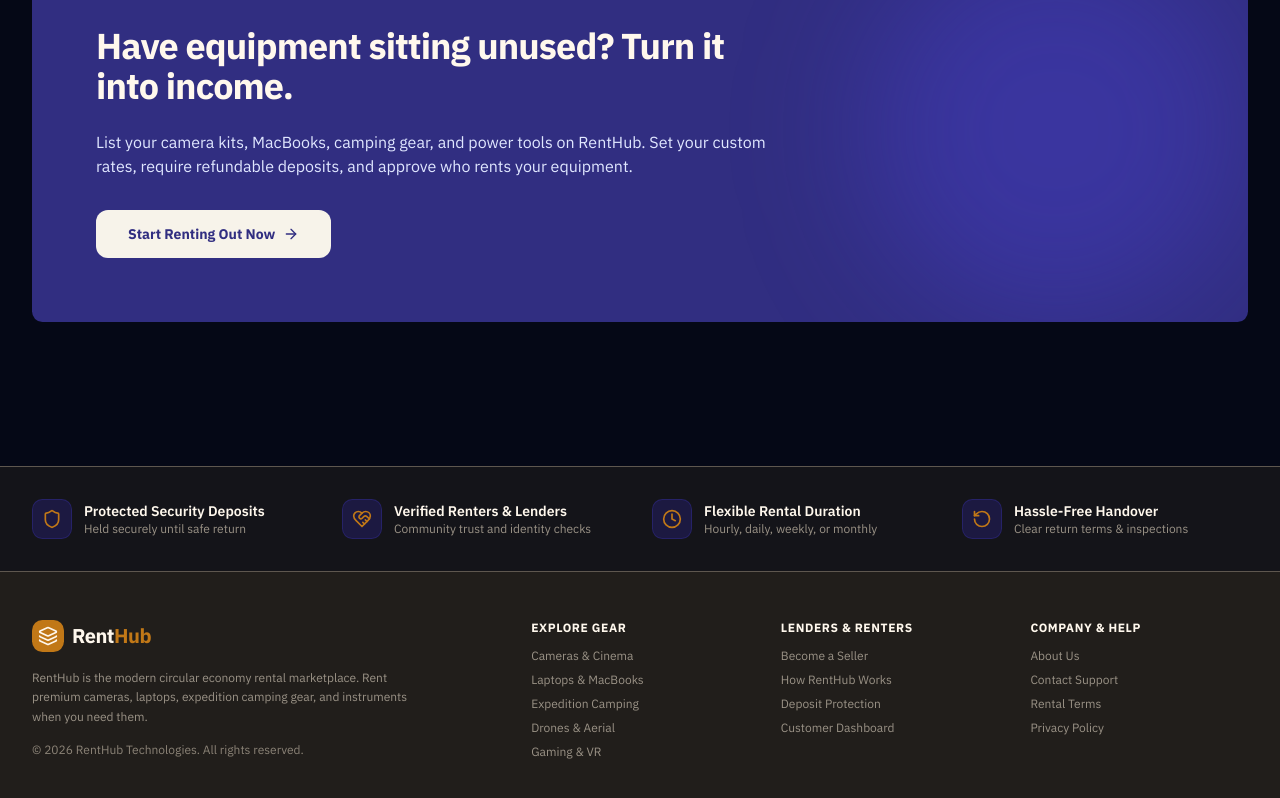
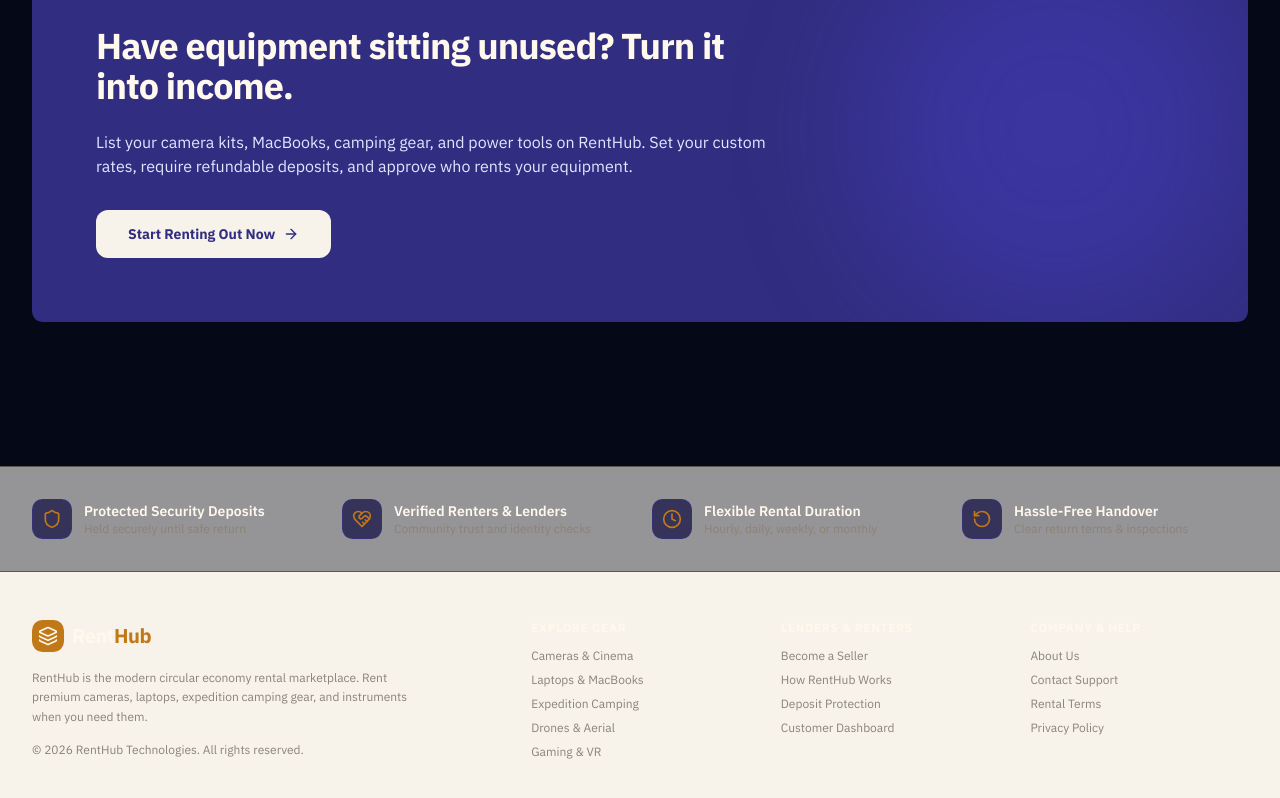
Before and after one commit to BijayLamichhane/Project_Ecommerce, a React (Vite) app in the folder client/: page / in a window 1280 px wide. Shown: the part 1876-2674 px from the top of the page. Built offline with nearby package versions, Linux system fonts and the light colour scheme; no server answers.

Commit message:
Propagate gear-check theme through core UI

```diff
--- a/client/src/components/layout/Footer.tsx
+++ b/client/src/components/layout/Footer.tsx
@@ -4,7 +4,7 @@ import { Layers, Shield, Clock, RotateCcw, HeartHandshake } from "lucide-react";
 
 export function Footer() {
   return (
-    <footer className="bg-slate-900 text-slate-400 text-sm mt-20 border-t border-slate-800">
+    <footer className="bg-[#F7F3EA] text-[#8B8377] text-sm mt-20 border-t border-slate-800">
       {/* Value props strip */}
       <div className="border-b border-slate-800 py-8 bg-slate-950/40">
         <div className="max-w-7xl mx-auto px-4 sm:px-6 lg:px-8">
@@ -15,7 +15,7 @@ export function Footer() {
               </div>
               <div>
                 <h4 className="text-white text-sm font-semibold">Protected Security Deposits</h4>
-                <p className="text-xs text-slate-400">Held securely until safe return</p>
+                <p className="text-xs text-[#8B8377]">Held securely until safe return</p>
               </div>
             </div>
 
@@ -25,7 +25,7 @@ export function Footer() {
               </div>
               <div>
                 <h4 className="text-white text-sm font-semibold">Verified Renters & Lenders</h4>
-                <p className="text-xs text-slate-400">Community trust and identity checks</p>
+                <p className="text-xs text-[#8B8377]">Community trust and identity checks</p>
               </div>
             </div>
 
@@ -35,7 +35,7 @@ export function Footer() {
               </div>
               <div>
                 <h4 className="text-white text-sm font-semibold">Flexible Rental Duration</h4>
-                <p className="text-xs text-slate-400">Hourly, daily, weekly, or monthly</p>
+                <p className="text-xs text-[#8B8377]">Hourly, daily, weekly, or monthly</p>
               </div>
             </div>
 
@@ -45,7 +45,7 @@ export function Footer() {
               </div>
               <div>
                 <h4 className="text-white text-sm font-semibold">Hassle-Free Handover</h4>
-                <p className="text-xs text-slate-400">Clear return terms & inspections</p>
+                <p className="text-xs text-[#8B8377]">Clear return terms & inspections</p>
               </div>
             </div>
           </div>
@@ -57,14 +57,14 @@ export function Footer() {
           {/* Brand Col */}
           <div className="col-span-2 space-y-4">
             <Link to="/" className="flex items-center gap-2">
-              <div className="w-8 h-8 rounded-lg bg-indigo-600 flex items-center justify-center text-white font-bold">
+              <div className="w-8 h-8 rounded-lg bg-[#C17817] flex items-center justify-center text-white font-bold">
                 <Layers className="w-5 h-5" />
               </div>
               <span className="text-xl font-extrabold text-white tracking-tight">
                 Rent<span className="text-indigo-400">Hub</span>
               </span>
             </Link>
-            <p className="text-xs text-slate-400 max-w-sm leading-relaxed">
+            <p className="text-xs text-[#8B8377] max-w-sm leading-relaxed">
               RentHub is the modern circular economy rental marketplace. Rent premium cameras, laptops, expedition camping gear, and instruments when you need them.
             </p>
             <div className="text-xs text-slate-500">
```
